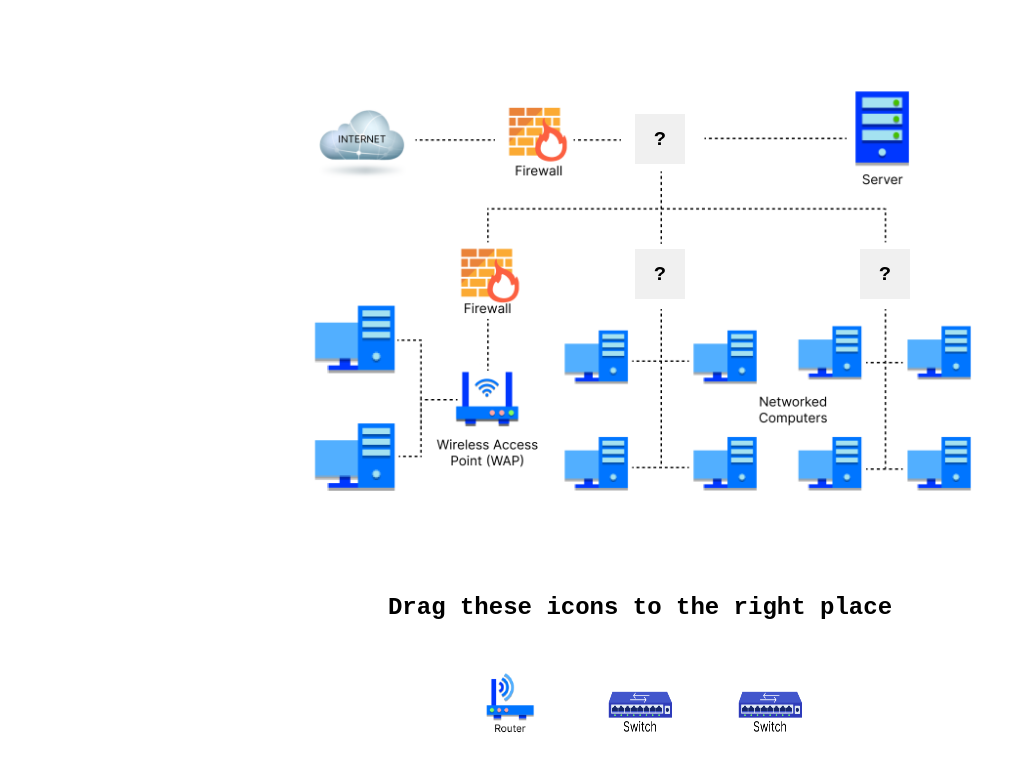
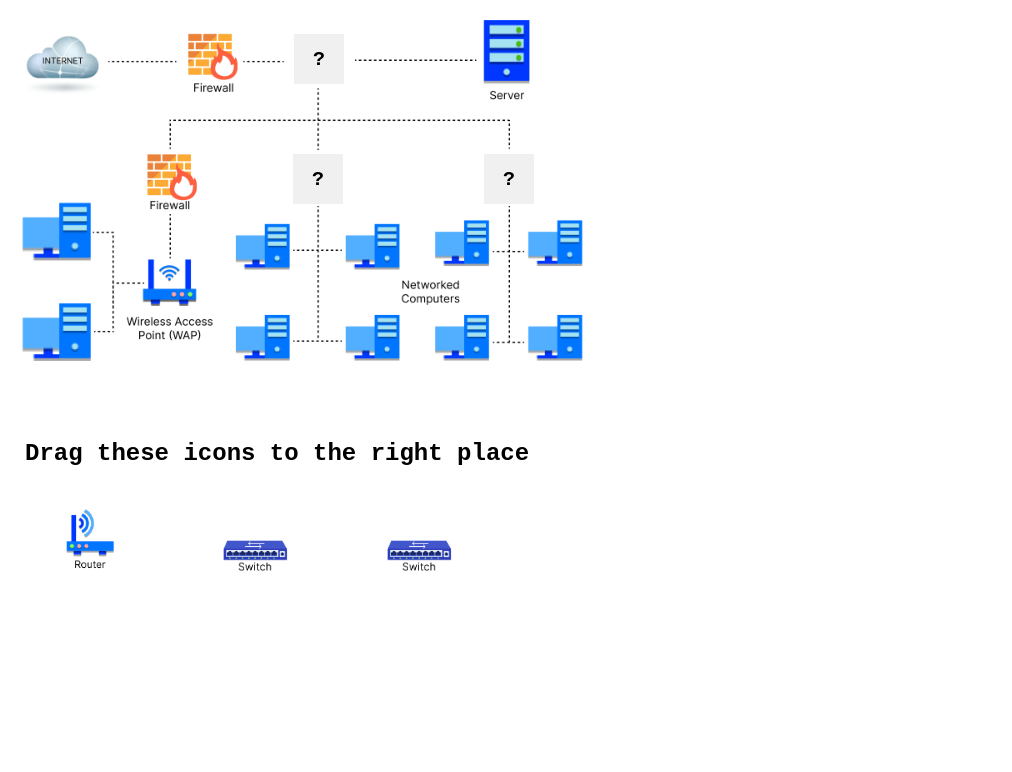
Before and after one commit to seanwest-flatiron/curriculum, a plain HTML site: page net-diagram2/index.html in a window 1280 px wide. Shown: the whole page, without its empty margins (0-1012 px from the left). Drawn offline with nearby package versions, Linux system fonts and the light colour scheme.

Commit message:
remy designer eyes touch

```diff
--- a/net-diagram2/index.html
+++ b/net-diagram2/index.html
@@ -10,15 +10,12 @@
         font-family: "Courier New", Courier, monospace;
       }
 
-      #image-container {
-        display: flex;
-        justify-content: center;
-      }
       #networkDiagram {
+        margin-top: 0px;
+        margin-left: 0px;
         position: relative;
-        margin: 5% 20%;
-        width: 700px;
-        height: 500px;
+        width: 600px;
+        height: 420px;
         background: url("NWD.png") no-repeat center center;
         background-size: cover;
       }
@@ -45,37 +42,41 @@
         width: 90px;
         cursor: grab;
         padding: 20px;
-        margin-top: 60px;
+        margin-left: 25px;
       }
 
       h2 {
-        display: flex;
-        justify-content: center;
-        margin: -70px 20%;
-        padding-bottom: 40px;
+        margin-left: 25px;
+      }
+      #routerSpot {
+        top: 34px;
+        left: 294px;
+      }
+      #switchSpot1 {
+        top: 154px;
+        left: 293px;
+      }
+      #switchSpot2 {
+        top: 154px;
+        left: 484px;
       }
     </style>
   </head>
   <body>
-    <div id="image-container">
       <div id="networkDiagram">
-        <div id="routerSpot" class="spot" style="top: 50px; left: 345px">?</div>
-        <div id="switchSpot1" class="spot" style="top: 185px; left: 345px">
+        <div id="routerSpot" class="spot">?</div>
+        <div id="switchSpot1" class="spot">
           ?
         </div>
-        <div id="switchSpot2" class="spot" style="top: 185px; left: 570px">
+        <div id="switchSpot2" class="spot">
           ?
         </div>
       </div>
-    </div>
 
-    <br /><br />
     <h2>Drag these icons to the right place</h2>
-    <div id="container">
       <img src="router.png" id="routerIcon" draggable="true" />
       <img src="switch.png" id="switchIcon1" draggable="true" />
       <img src="switch.png" id="switchIcon2" draggable="true" />
-    </div>
 
     <script src="https://cdn.jsdelivr.net/npm/canvas-confetti@1.4.0/dist/confetti.browser.min.js"></script>
     <script>
@@ -111,8 +112,7 @@
             this.style.backgroundColor = "transparent";
             this.innerHTML = ""; // Clear the question mark
             draggedItem.style.position = "absolute";
-            draggedItem.style.left = "-35px";
-            draggedItem.style.top = "-95px";
+            draggedItem.style['margin-left'] = "0px";
             this.appendChild(draggedItem);
 
             // Update placement tracking
```
